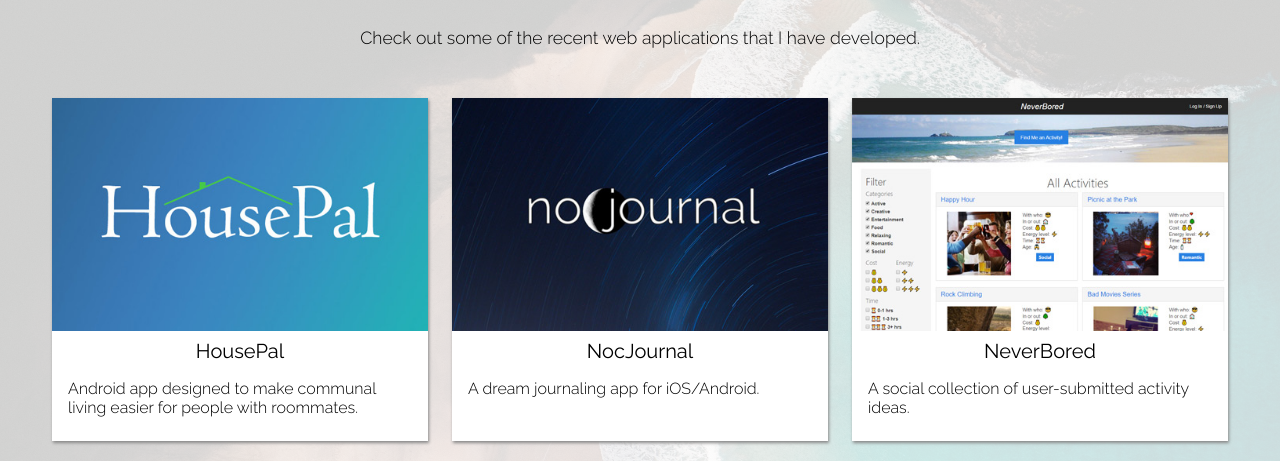
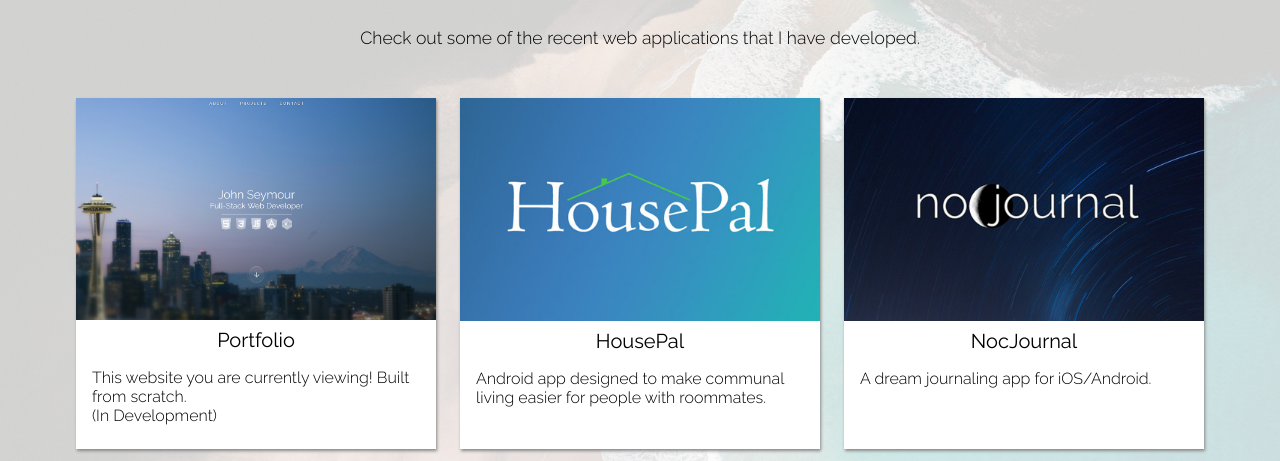
Before and after one commit to andromeda111/Portfolio, a plain HTML site: page public/index.html in a window 1280 px wide. Shown: the part 1524-1985 px from the top of the page. Drawn offline with nearby package versions, Linux system fonts and the light colour scheme.

Commit message:
added portfolio to Projects, added resume file to Resources folder

```diff
--- a/public/index.html
+++ b/public/index.html
@@ -11,7 +11,7 @@
   <meta property="og:type" content="website" />
   <meta property="og:url" content="https://www.johnseymourdev.com" />
   <meta property="og:description" content="John Seymour, Full-Stack Web Developer, Seattle, WA. JavaScript, AngularJS, HTML5, CSS3. Portfolio site." />
-  <meta property="og:image" content="https://www.johnseymourdev.com/img/portfolio-thumbnail.jpg" />
+  <meta property="og:image" content="https://www.johnseymourdev.com/img/portfolio-thumb.jpg" />
   <link rel="shortcut icon" type="image/ico" href="img/favicon.ico" />
   <!-- CSS, Fonts -->
   <link href="https://fonts.googleapis.com/css?family=Raleway:200,300,400,600,700" rel="stylesheet">
@@ -126,6 +126,21 @@
     </header>
     <div class="projects-container">
 
+      <!-- Portfolio Site -->
+      <div class="projects-card">
+        <figure class="projects-card-thumb">
+          <img class="project-img" src="img/portfolio-thumb.jpg" alt="">
+          <figcaption>
+            <div class="project-thumb-caption">
+              <a href="https://github.com/andromeda111/portfolio" target="_blank"><img src="img/github.png" alt=""></a>
+            </div>
+          </figcaption>
+        </figure>
+        <div class="projects-card-details">
+          <h5><a href="https://github.com/andromeda111/portfolio" target="_blank">Portfolio</a></h5>
+          <p>This website you are currently viewing! Built from scratch. <br> (In Development)</p>
+        </div>
+      </div>
       <!-- HousePal -->
       <div class="projects-card">
         <figure class="projects-card-thumb">
--- a/public/stylesheets/main.css
+++ b/public/stylesheets/main.css
@@ -731,7 +731,7 @@ footer {
   /********************/
   .projects-card {
     margin: 0 1% 1rem;
-    flex: 1 1 30%;
+    flex: 0 1 30%;
   }
 
   .projects-card-thumb:hover .project-img {
```
Also changed, not shown: public/img/portfolio-thumb.jpg (added), public/img/portfolio-thumbnail.png (deleted), 2 other files.
